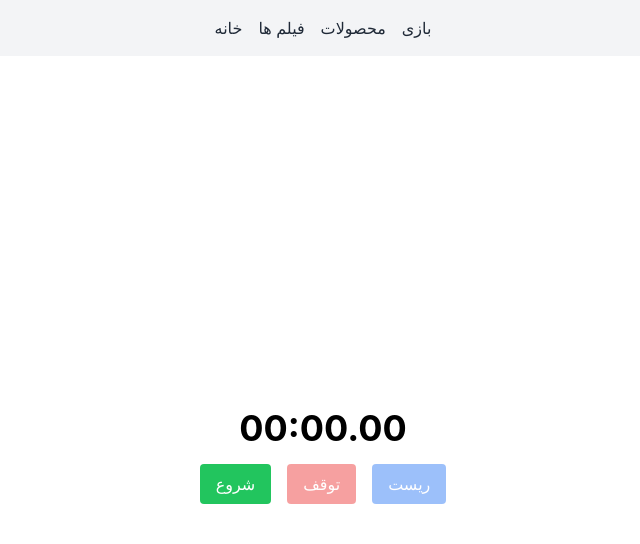
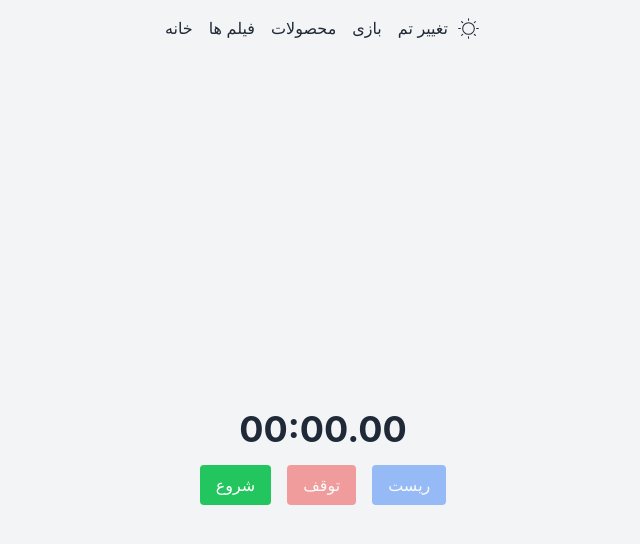
Before and after one commit to funbyte-ir/react-course-1220, a React (Create React App) app: page / in a window 1280 px wide. Shown: the top 544 px of the page, without its empty margins (317-957 px from the left). Built offline with nearby package versions, Linux system fonts and the light colour scheme.

Commit message:
prepare Lesson 13

```diff
--- a/src/App.js
+++ b/src/App.js
@@ -1,14 +1,47 @@
 import logo from './logo.svg';
 import './App.css';
 import DigikalaList from './components/DigikalaList';
+import { createContext, useState } from 'react';
+import { BrowserRouter, Routes, Route } from "react-router-dom";
+import Layout from './pages/Layout';
+import HomeWithUseEffect from './pages/HomeWithUseEffect';
+import FilmsPageWithMui from './pages/FilmsPageWithMui';
+import ProductsPage from './pages/ProductsPage';
+import NoPage from './pages/NoPage';
+import ProductPage from './pages/ProductPage';
+import GamePage from './pages/GamePage';
+import React from 'react';
+
+
+
+
+export const MyThemeContext = createContext();
+
+
 
 function App() {
+  const [theme, setTheme] = useState('light');
+
   return (
-    <div className="App">
-      <header className="App-header">
-        <DigikalaList />
-      </header>
-    </div>
+
+    <React.StrictMode>
+      <MyThemeContext.Provider value={{ theme, setTheme }}>
+        <BrowserRouter>
+          <Routes>
+            <Route path="/" element={<Layout />}>
+              <Route index element={<HomeWithUseEffect />} />
+              <Route path="films" element={<FilmsPageWithMui />} />
+              <Route path="products" element={<ProductsPage />} />
+              <Route path="game" element={<GamePage />} />
+              <Route path="*" element={<NoPage />} />
+            </Route>
+            <Route path="product" element={<ProductPage />} />
+
+
+          </Routes>
+        </BrowserRouter>
+      </MyThemeContext.Provider>
+    </React.StrictMode >
   );
 }
 
--- a/src/index.js
+++ b/src/index.js
@@ -17,24 +17,9 @@ import GamePage from './pages/GamePage';
 
 
 const root = ReactDOM.createRoot(document.getElementById('root'));
+
 root.render(
-  <React.StrictMode>
-    <BrowserRouter>
-      <Routes>
-        <Route path="/" element={<Layout />}>
-          <Route index element={<HomeWithUseEffect />} />
-          <Route path="films" element={<FilmsPageWithMui />} />
-          <Route path="products" element={<ProductsPage />} />
-          <Route path="game" element={<GamePage />} />
-          <Route path="*" element={<NoPage />} />
-        </Route>
-        <Route path="product" element={<ProductPage />} />
-
-
-      </Routes>
-    </BrowserRouter>
-
-  </React.StrictMode>
+  <App />
 );
 
 reportWebVitals();
--- a/src/pages/HomeWithUseEffect.js
+++ b/src/pages/HomeWithUseEffect.js
@@ -1,7 +1,9 @@
 import { useState, useEffect } from "react";
+import { useContext } from "react";
+import { MyThemeContext } from "../App";
 
 export default function HomeWithUseEffect() {
-
+    const { theme } = useContext(MyThemeContext);
     const [time, setTime] = useState(0);
     const [isRunning, setIsRunning] = useState(false);
     const [startTime, setStartTime] = useState(0);
@@ -45,8 +47,8 @@ export default function HomeWithUseEffect() {
     };
 
     return (
-        <div className="flex flex-col justify-center items-center h-screen gap-4">
-            <h1 className="text-4xl font-bold">{formatTime(time)}</h1>
+        <div className={(theme === 'light' ? 'bg-gray-100 text-gray-800' : 'bg-gray-800 text-gray-100') + " flex flex-col justify-center items-center h-screen gap-4"}>
+            <h1 className={(theme === 'light' ? 'text-gray-800' : 'text-white') + " text-4xl font-bold"}>{formatTime(time)}</h1>
             <div className="flex gap-4">
                 <button
                     onClick={handleStart}
--- a/src/pages/Layout.js
+++ b/src/pages/Layout.js
@@ -1,9 +1,13 @@
+import { useContext } from "react";
 import { Outlet, Link } from "react-router-dom";
+import { MyThemeContext } from "../App";
+import { CiDark, CiLight } from "react-icons/ci";
 
 export default function Layout() {
+  const { theme, setTheme } = useContext(MyThemeContext);
   return (
     <>
-      <nav className="bg-gray-100 text-gray-800 p-4 flex justify-center gap-4">
+      <nav className={(theme === 'light' ? 'bg-gray-100 text-gray-800 ' : 'bg-gray-800 text-gray-100 ') + " p-4 flex justify-center gap-4"}>
         <ul className="flex gap-4">
           <li>
             <Link to="/" className=" hover:text-gray-600">خانه</Link>
@@ -17,6 +21,10 @@ export default function Layout() {
           <li>
             <Link to="/game" className=" hover:text-gray-600">بازی</Link>
           </li>
+          <button onClick={() => theme === 'light' ? setTheme('dark') : setTheme('light')} className="flex gap-2">
+            <span>تغییر تم</span>
+            {theme === 'light' ? <CiLight className="my-auto" size={25} /> : <CiDark className="my-auto" size={25} />}
+          </button>
         </ul>
       </nav>
       <Outlet />
```
Also changed, not shown: package.json (+5 -4 lines), 1 other file (tests, documents, lock files or other folders).
